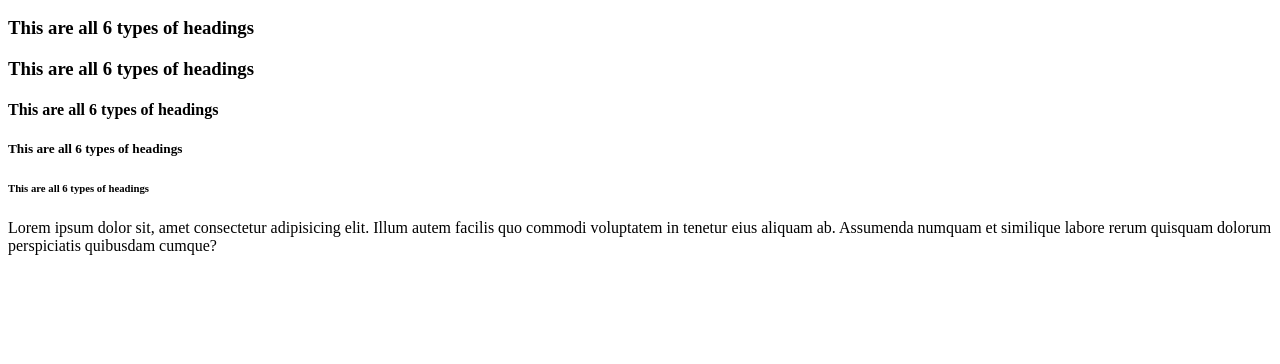
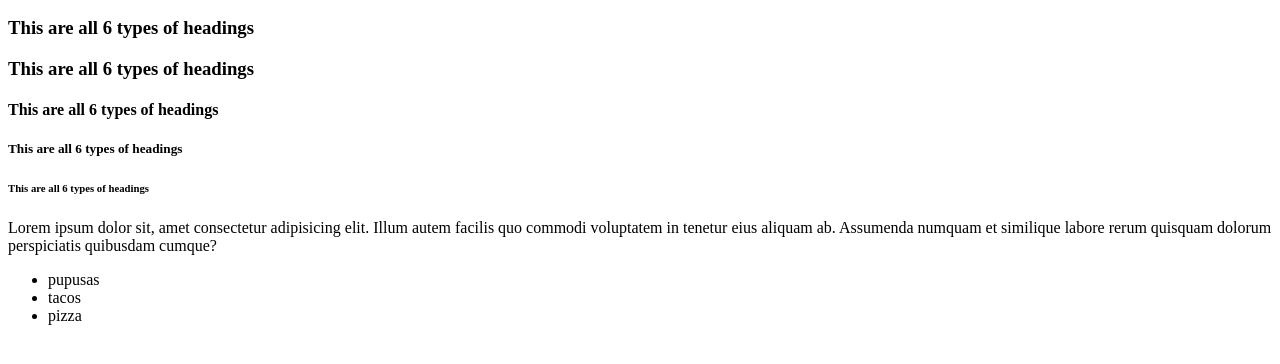
Before and after one commit to cordovacarlos22/git_test, a plain HTML site: page index.html in a window 1280 px wide. Shown: the part 110-474 px from the top of the page. Drawn offline with Linux system fonts and the light colour scheme.

Commit message:
added list of favorite food

```diff
--- a/index.html
+++ b/index.html
@@ -15,5 +15,11 @@
   <h5>This are all 6 types of headings</h5>
   <h6>This are all 6 types of headings</h6>
   <p>Lorem ipsum dolor sit, amet consectetur adipisicing elit. Illum autem facilis quo commodi voluptatem in tenetur eius aliquam ab. Assumenda numquam et similique labore rerum quisquam dolorum perspiciatis quibusdam cumque?</p>
+  <!-- list of favorite foods -->
+  <ul>
+    <li>pupusas</li>
+    <li>tacos</li>
+    <li>pizza</li>
+  </ul>
 </body>
 </html>
```
